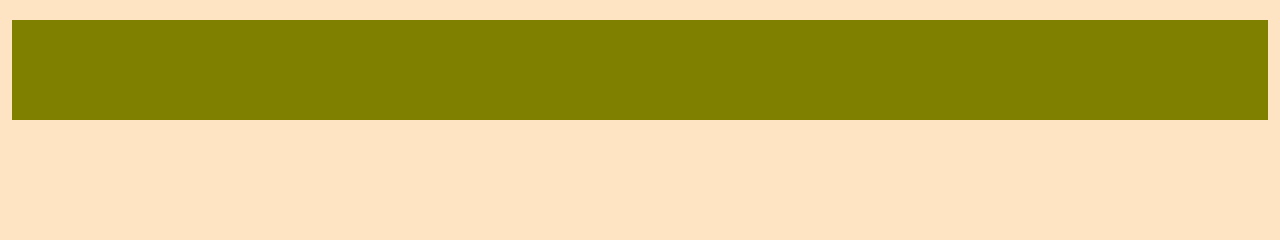
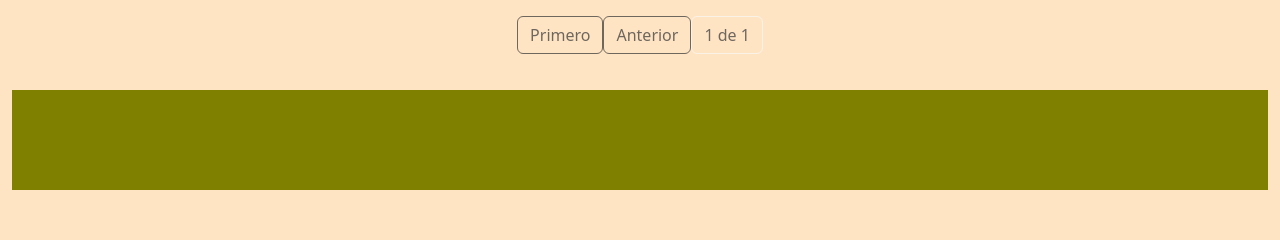
Before and after one commit to luisTettamanti/CineCarena, a Django app: page /peliculasListaoc/ in a window 1280 px wide. Shown: the part 236-476 px from the top of the page. Run offline with Django 5.2, Linux system fonts and the light colour scheme; data that the repository does not hold is empty; some libraries are stand-ins or nearby versions; some web fonts are replaced.

Commit message:
Se agregó paginación en el listado.

```diff
--- a/AppCine/views.py
+++ b/AppCine/views.py
@@ -174,6 +174,8 @@ class Peliculaslista(ListView):
     model = Pelicula
     template_name = 'peliculaslistaoc.html'
     context_object_name = 'peliculas'
+    ordering = 'nombre'
+    paginate_by = 3
 
     def get_queryset(self):
         queryset = super().get_queryset()
--- a/Cine/templates/index.html
+++ b/Cine/templates/index.html
@@ -18,7 +18,7 @@
               </a>
             {% endfor %}
         </div>
-        <a href="{% url 'peliculaslista' %}">Películas</a>
+        <a href="{% url 'peliculaslistaoc' %}">Películas</a>
     {% endblock %}
 </body>
 </html>
--- a/Cine/templates/peliculaslistaoc.html
+++ b/Cine/templates/peliculaslistaoc.html
@@ -124,4 +124,35 @@
     </div>
 </div>
 
+<div class="pagination justify-content-center">
+    {% if page_obj.has_previous %}
+        <a class="btn btn-outline-dark mb-3" href="?page=1">
+            Primero
+        </a>
+        <a class="btn btn-outline-dark mb-3" href="?page={{ page_obj.previous_page_number }}">
+            Anterior
+        </a>
+    {% else %}
+        <a class="btn btn-outline-dark mb-3 disabled" href="#">
+            Primero
+        </a>
+        <a class="btn btn-outline-dark mb-3 disabled" href="#">
+            Anterior
+        </a>
+    {% endif %}
+
+    <span class="current-page btn btn-outline-light disabled text-dark mb-3">
+        {{ page_obj.number }} de {{ page_obj.paginator.num_pages }}
+    </span>
+
+    {% if page_obj.has_next %}
+        <a class="btn btn-outline-dark mb-3" href="?page={{ page_obj.next_page_number }}">
+            Siguiente
+        </a>
+        <a class="btn btn-outline-dark mb-3" href="?page={{ page_obj.paginator.num_pages }}">
+            Último
+        </a>
+    {% endif %}
+</div>
+
 {% endblock %}
```
